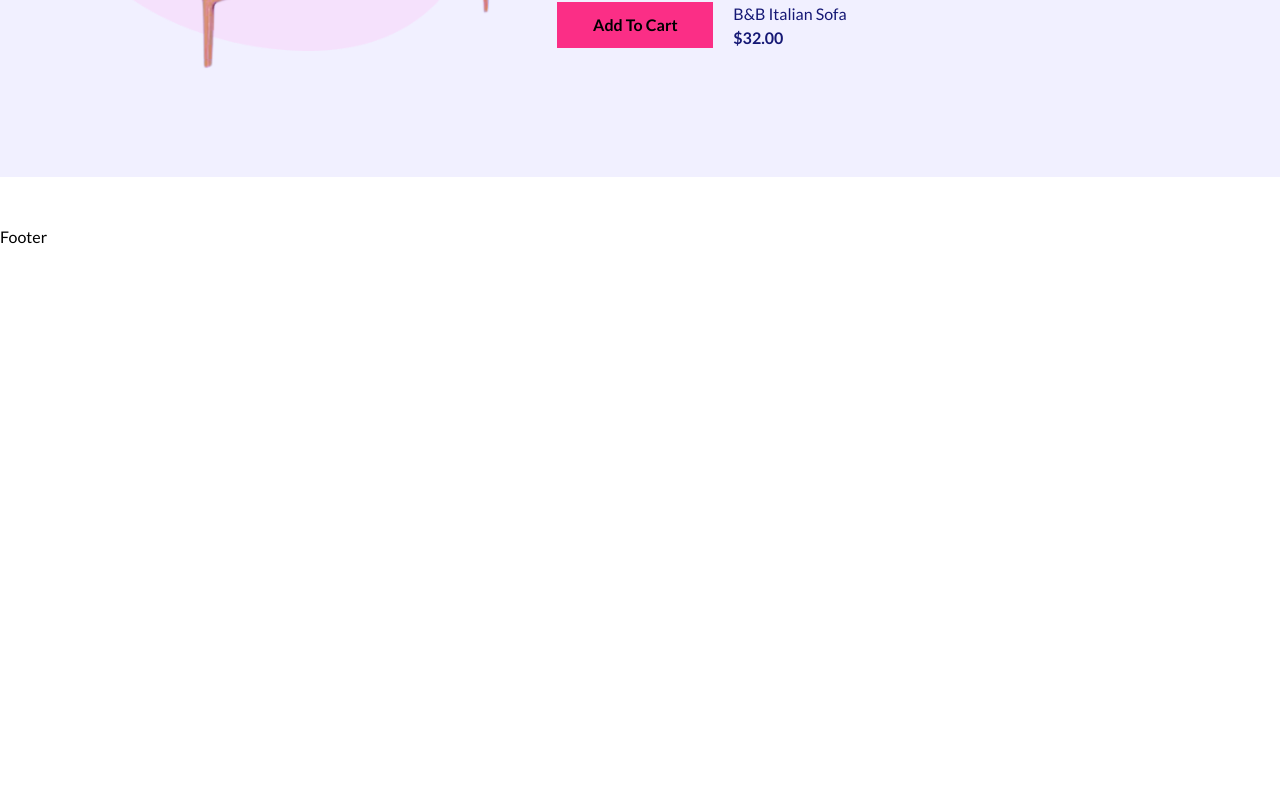
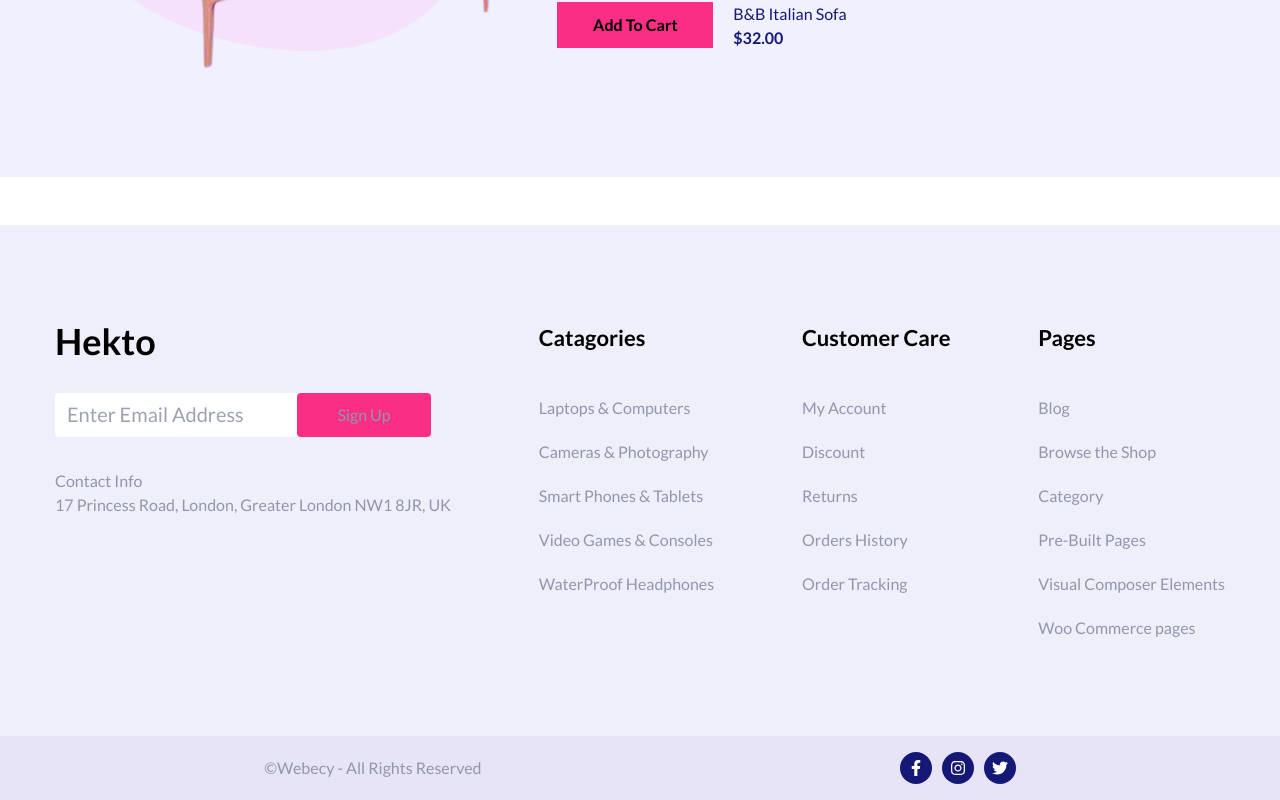
Before and after one commit to ShankalpaPokharel/ECOMMERCE, a React (Vite) app in the folder ecommerce-client/: page / in a window 1280 px wide. Shown: the part 3436-4236 px from the top of the page. Before the commit the page ends 3685 px from the top, so only its background shows below. Built offline with nearby package versions, Linux system fonts and the light colour scheme.

Commit message:
Footer complete

```diff
--- a/ecommerce-client/src/components/Footer.jsx
+++ b/ecommerce-client/src/components/Footer.jsx
@@ -1,7 +1,89 @@
 import React from 'react'
+
+import { FaFacebookF, FaInstagram,FaTwitter } from "react-icons/fa";
 
 export default function Footer() {
   return (
-    <div>Footer</div>
+    <section className=' text-sub-text'>
+        {/* top footer  */}
+        <div  className='bg-[#EEEFFB]'>
+        <div className='container py-24  flex justify-between'>
+
+            {/* left part  */}
+            <div className='space-y-8'>
+                <span className='text-4xl font-bold text-black'>Hekto</span>
+
+                <form className='w-[376px] h-11 bg-white rounded flex' action="">
+                    <input className='flex-1 pl-3 h-full w-full placeholder:text-[20px] rounded focus:outline-none' type="text" placeholder='Enter Email Address'/>
+                    <button className='bg-secondary w-[134px] h-full rounded'>Sign Up</button>
+                </form>
+                <div className='flex flex-col'>
+                <span>Contact Info</span>
+                <span>17 Princess Road, London, Greater London NW1 8JR, UK</span>
+                </div>
+
+            </div>
+
+            <div>
+                <span className='font-semibold text-josefin text-[22px] text-black'>Catagories</span>
+                <ul className='pt-[42px] text-sub-text space-y-5'>
+                    <li>Laptops & Computers</li>
+                    <li>Cameras & Photography</li>
+                    <li>Smart Phones & Tablets</li>
+                    <li>Video Games & Consoles</li>
+                    <li>WaterProof Headphones</li>
+                </ul>
+            </div>
+
+            <div>
+                <span className='font-semibold text-josefin text-[22px] text-black'>Customer Care</span>
+                <ul className='pt-[42px] text-sub-text space-y-5'>
+                    <li>My Account</li>
+                    <li>Discount</li>
+                    <li>Returns</li>
+                    <li>Orders History</li>
+                    <li>Order Tracking</li>
+                </ul>
+            </div>
+
+            <div>
+                <span className='font-semibold text-josefin text-[22px] text-black'>Pages</span>
+                <ul className='pt-[42px] text-sub-text space-y-5'>
+                    <li>Blog</li>
+                    <li>Browse the Shop</li>
+                    <li>Category</li>
+                    <li>Pre-Built Pages</li>
+                    <li>Visual Composer Elements</li>
+                    <li>Woo Commerce pages</li>
+                </ul>
+            </div>
+
+
+
+
+        </div>
+        </div>
+
+        {/* buttom footer  */}
+        <div className='bg-[#E7E4F8] '>
+            <div className='container flex justify-around py-4 items-center'>
+            <span className='text-sub-text'>©Webecy - All Rights Reserved</span>
+            <div className='flex space-x-[10px]'>
+
+                <div className='w-8 h-8 rounded-full flex justify-center items-center bg-[#151875]'>
+                <FaFacebookF className='text-white' />
+                </div>
+                <div className='w-8 h-8 rounded-full flex justify-center items-center bg-[#151875]'>
+                <FaInstagram  className='text-white' />
+                </div>
+                <div className='w-8 h-8 rounded-full flex justify-center items-center bg-[#151875]'>
+                <FaTwitter  className='text-white' />
+                </div>
+
+            </div>
+            </div>
+        </div>
+
+    </section>
   )
 }
--- a/ecommerce-client/tailwind.config.js
+++ b/ecommerce-client/tailwind.config.js
@@ -22,6 +22,8 @@ export default {
         "primary-dark": "#0D0E43",
         "primary-light": "#E7E6EF",
         secondary: "#FB2E86",
+        "sub-text":"#9196AA"
+
       },
     },
   },
```
